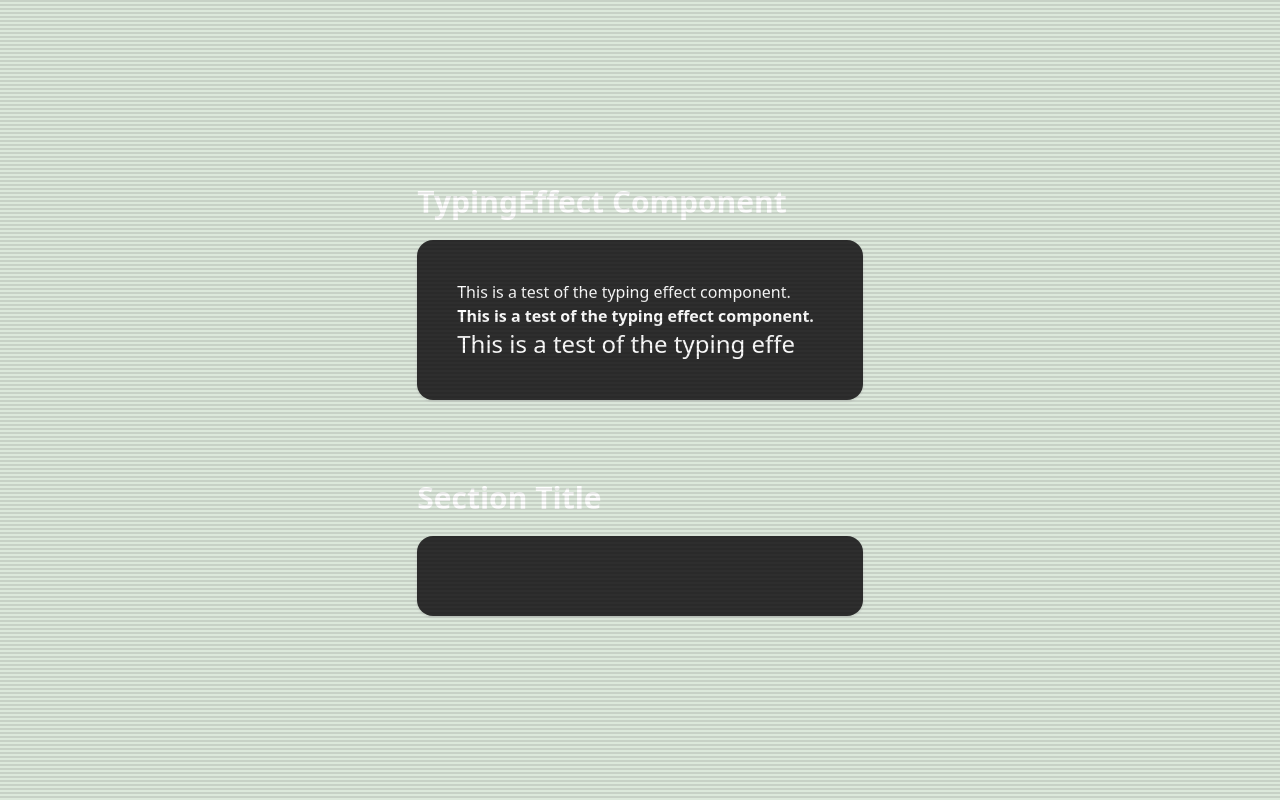
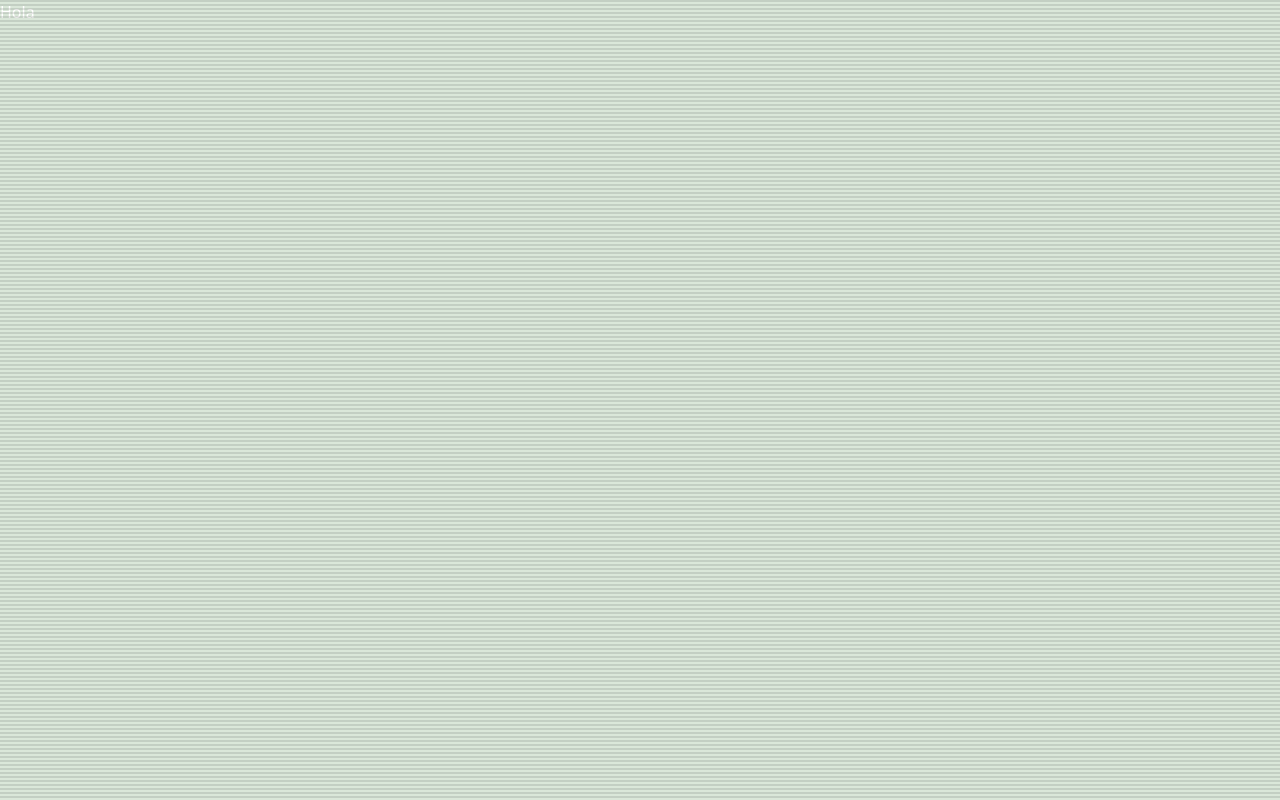
Before and after one commit to TearingMoon/tearings-portfolio, a Vue app: page /testing in a window 1280 px wide. Shown: the top 800 px of the page. Built offline with nearby package versions, Linux system fonts and the light colour scheme.

Commit message:
Refactor and consolidate SectionComponent and LoadingBarComponent; remove unused components and update imports in MenuView and TestingView for improved organization and clarity

```diff
--- a/src/App.vue
+++ b/src/App.vue
@@ -1,5 +1,6 @@
 <script setup lang="ts">
 import { RouterView } from 'vue-router'
+import CRTScreenEffect from './components/styling/CRTScreenEffect.vue'
 
 console.log(
   'Hi! if you are reading this, you are awesome! 🚀, the full code of this webpage is in https://github.com/TearingMoon/tearings-portfolio '
@@ -7,54 +8,9 @@ console.log(
 </script>
 
 <template>
-  <div
-    class="h-screen! w-screen! overflow-hidden! flex flex-col items-center justify-center crt-screen crt-glass flicker"
-  >
-    <div class="scanlines h-screen! w-screen!"></div>
+  <CRTScreenEffect>
     <RouterView />
-  </div>
+  </CRTScreenEffect>
 </template>
 
-<style scoped>
-@keyframes flicker {
-  0% {
-    opacity: 1;
-  }
-  50% {
-    opacity: 0.9;
-  }
-  100% {
-    opacity: 1;
-  }
-}
-
-.scanlines {
-  position: fixed;
-  top: 0;
-  left: 0;
-  width: 100%;
-  height: 100%;
-  background: repeating-linear-gradient(
-    rgba(0, 0, 0, 0.1) 0px,
-    rgba(0, 0, 0, 0.1) 2px,
-    transparent 2px,
-    transparent 4px
-  );
-  pointer-events: none;
-  z-index: 1000;
-}
-
-.flicker {
-  animation: flicker 0.15s infinite alternate; /* Uncomment this line to enable flicker effect */
-}
-
-.crt-screen {
-  position: relative;
-  background: rgba(0, 255, 0, 0.05);
-  box-shadow: 0px 0px 20px rgba(0, 255, 0, 0.3);
-}
-
-.crt-glass {
-  backdrop-filter: contrast(1.2) brightness(0.9) saturate(1.3);
-}
-</style>
+<style scoped></style>
--- a/src/components/views/Home/LoadingScreen.vue
+++ b/src/components/LoadingScreen.vue
@@ -1,6 +1,6 @@
 <template>
   <main
-    class="w-screen h-screen flex flex-col items-center justify-center font-bold text-green-500 text-4xl gap-4"
+    class="w-screen h-screen flex flex-col items-center justify-center font-bold text-4xl gap-4"
   >
     <div ref="lateralLoadingInfo" class="absolute top-0 left-0 flex flex-col text-xs gap-0">
       <span v-for="(text, index) in displayedText" :key="index" class="m-0 text-green-700">{{
@@ -15,7 +15,7 @@
 
 <script setup lang="ts">
 import { onMounted, ref } from 'vue'
-import LoadingBarComponent from '@/components/utils/LoadingBarComponent.vue'
+import LoadingBarComponent from '@/components/common/LoadingBarComponent.vue'
 
 const dots = ref('')
 const displayedText = ref<string[]>([])
--- /dev/null
+++ b/src/components/styling/CRTScreenEffect.vue
@@ -0,0 +1,51 @@
+<template>
+  <main class="w-full h-full crt-screen crt-glass flicker text-green-500">
+    <div class="fixed h-screen w-screen scanlines"></div>
+    <slot class=""></slot>
+  </main>
+</template>
+
+<script setup lang="ts"></script>
+
+<style scoped>
+@keyframes flicker {
+  0% {
+    opacity: 1;
+  }
+  50% {
+    opacity: 0.9;
+  }
+  100% {
+    opacity: 1;
+  }
+}
+
+.scanlines {
+  position: absolute;
+  top: 0;
+  left: 0;
+  width: 100%;
+  height: 100%;
+  background: repeating-linear-gradient(
+    rgba(0, 0, 0, 0.1) 0px,
+    rgba(0, 0, 0, 0.1) 2px,
+    transparent 2px,
+    transparent 4px
+  );
+  pointer-events: none;
+  z-index: 1000;
+}
+
+.flicker {
+  animation: flicker 0.15s infinite alternate;
+}
+
+.crt-screen {
+  background: rgba(0, 255, 0, 0.05);
+  box-shadow: 0px 0px 20px rgba(0, 255, 0, 0.3);
+}
+
+.crt-glass {
+  backdrop-filter: contrast(1.2) brightness(0.9) saturate(1.3);
+}
+</style>
--- a/src/components/utils/TypingEffect.vue
+++ /dev/null
@@ -1,67 +0,0 @@
-<template>
-  <div>
-    <span>{{ displayedText }}</span>
-    <span class="animate-blink">|</span>
-  </div>
-</template>
-
-<script lang="ts" setup>
-import { onMounted, ref } from 'vue'
-
-var displayedText = ref('')
-var currentIndex = ref(0)
-
-const emit = defineEmits(['doneTyping'])
-const props = defineProps({
-  text: {
-    type: String,
-    required: true
-  },
-  typingSpeed: {
-    type: Number,
-    default: 100
-  },
-  autoStart: {
-    type: Boolean,
-    default: true
-  }
-})
-
-function startTyping() {
-  const typingInterval = setInterval(() => {
-    if (currentIndex.value < props.text.length) {
-      displayedText.value += props.text[currentIndex.value]
-      currentIndex.value++
-    } else {
-      emit('doneTyping')
-      clearInterval(typingInterval)
-    }
-  }, props.typingSpeed)
-}
-
-onMounted(() => {
-  if (props.autoStart) {
-    startTyping()
-  }
-})
-
-defineExpose({
-  startTyping
-})
-</script>
-
-<style>
-.animate-blink {
-  animation: blink 1s step-end infinite;
-}
-
-@keyframes blink {
-  from,
-  to {
-    opacity: 0;
-  }
-  50% {
-    opacity: 1;
-  }
-}
-</style>
--- a/src/components/views/testing/TestingSectionComponent.vue
+++ /dev/null
@@ -1,22 +0,0 @@
-<template>
-  <SectionComponent class="w-full">
-    <h1 class="font-bold text-3xl text-white mb-5">{{ title }}</h1>
-    <div class="bg-neutral-800 p-10 shadow rounded-2xl">
-      <slot class="flex flex-col items-center"> </slot>
-    </div>
-  </SectionComponent>
-</template>
-
-<script setup lang="ts">
-import SectionComponent from '@/components/utils/SectionComponent.vue'
-
-defineProps({
-  title: {
-    type: String,
-    required: true,
-    default: 'Section Title'
-  }
-})
-</script>
-
-<style scoped></style>
--- a/src/views/MenuView.vue
+++ b/src/views/MenuView.vue
@@ -15,9 +15,9 @@
 </template>
 
 <script lang="ts" setup>
-import LoadingScreen from '@/components/views/Home/LoadingScreen.vue'
-import SplashScreen from '@/components/views/Home/SplashScreen.vue'
-import MainMenuScreen from '@/components/views/Home/MainMenuScreen.vue'
+import LoadingScreen from '@/components/LoadingScreen.vue'
+import SplashScreen from '@/components/SplashScreen.vue'
+import MainMenuScreen from '@/components/MainMenuScreen.vue'
 import { useRoute } from 'vue-router'
 import { ref } from 'vue'
 
--- a/src/views/TestingView.vue
+++ b/src/views/TestingView.vue
@@ -1,27 +1,8 @@
 <template>
-  <main class="flex flex-col mt-20">
-    <TestingSectionComponent :title="'TypingEffect Component'" ref="TypingEffect">
-      <TypingEffect
-        class="text-white"
-        text="This is a test of the typing effect component."
-        :typing-speed="50"
-      />
-      <TypingEffect
-        class="text-white font-bold"
-        text="This is a test of the typing effect component."
-        :typing-speed="100"
-      />
-      <TypingEffect
-        class="text-white text-2xl"
-        text="This is a test of the typing effect component."
-        :typing-speed="150"
-      />
-    </TestingSectionComponent>
-    <TestingSectionComponent> </TestingSectionComponent>
+  <main class="flex flex-col w-full h-full">
+    <div class="text-white h-screen">Hola</div>
+    <div class="text-white h-screen">Hola</div>
   </main>
 </template>
 
-<script setup lang="ts">
-import TypingEffect from '@/components/utils/TypingEffect.vue'
-import TestingSectionComponent from '@/components/views/testing/TestingSectionComponent.vue'
-</script>
+<script setup lang="ts"></script>
```
Also changed, not shown: src/components/MainMenuScreen.vue (renamed from src/components/views/Home/MainMenuScreen.vue), src/components/MapComponent.vue (renamed from src/components/views/Home/MapComponent.vue), src/components/SplashScreen.vue (renamed from src/components/views/Home/SplashScreen.vue), src/components/common/LoadingBarComponent.vue (renamed from src/components/utils/LoadingBarComponent.vue), src/components/common/SectionComponent.vue (renamed from src/components/utils/SectionComponent.vue).
